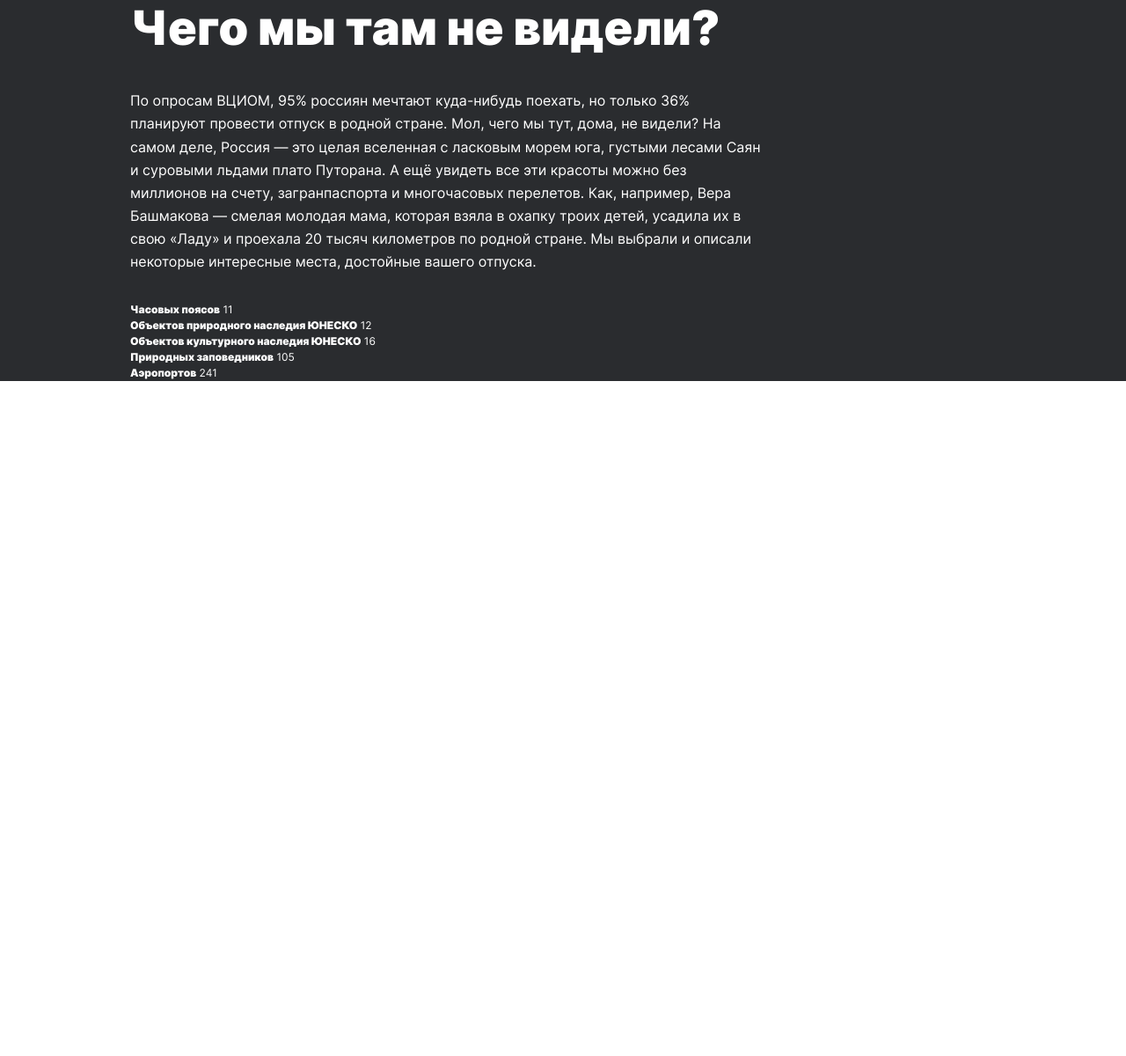
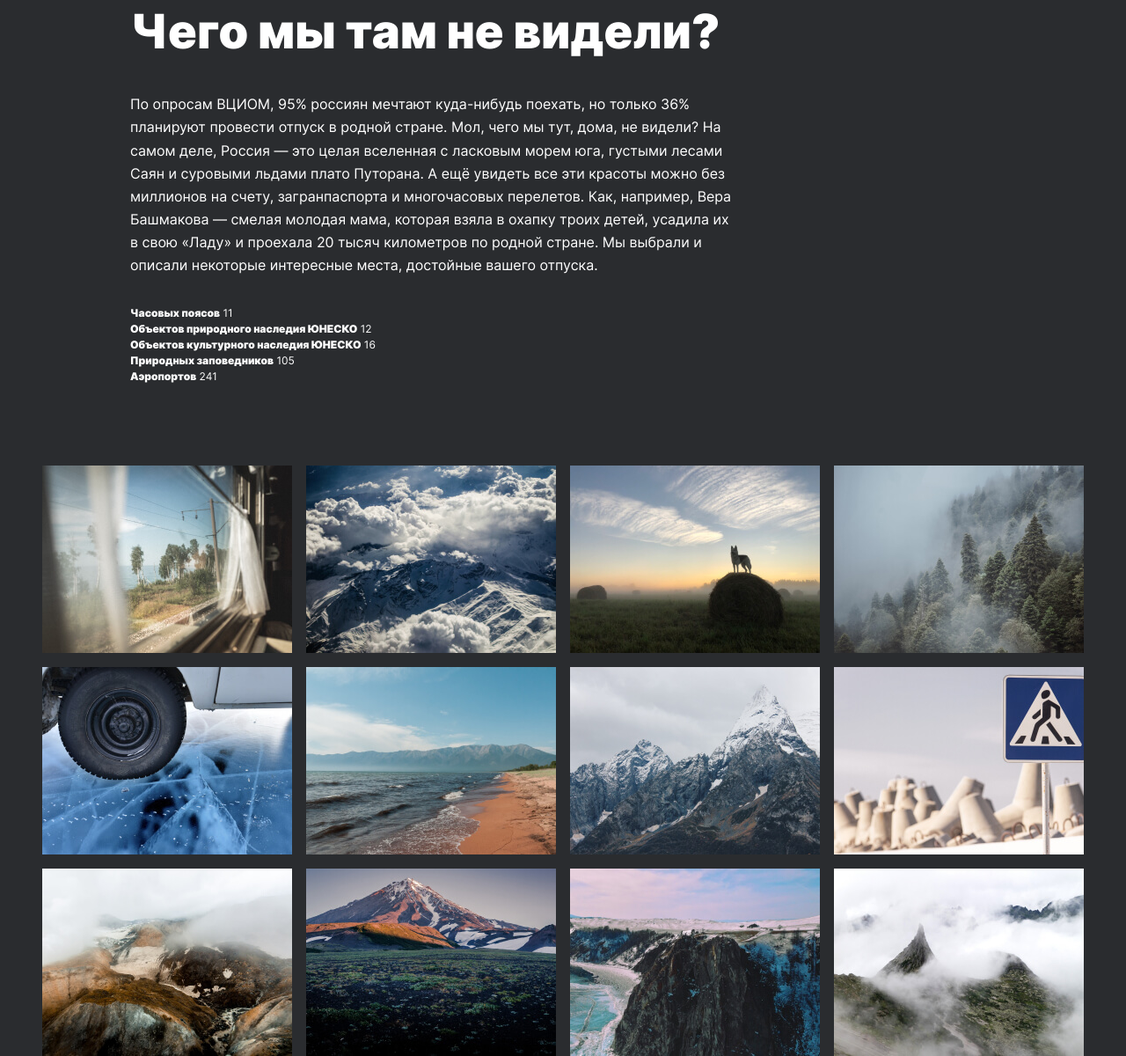
Before and after one commit to Mori-verum/russian-travel, a plain HTML site: page index.html in a window 1280 px wide. Shown: the part 1229-2429 px from the top of the page at 88% size. Before the commit the page ends 1662 px from the top, so only its background shows below. Drawn offline with Linux system fonts and the light colour scheme; files whose address does not match are found by name.

Commit message:
4th block

```diff
--- /dev/null
+++ b/blocks/intro/__span-accent/intro__span-accent.css
@@ -0,0 +1,3 @@
+.intro__span-accent {
+  font-weight: 700;
+}
--- a/blocks/intro/intro.css
+++ b/blocks/intro/intro.css
@@ -10,23 +10,18 @@
   }
 }
 
-@media screen and (max-width: 928px) {
+@media screen and (min-width: 768px) and (max-width: 944px) {
   .intro {
-    margin: 90px auto;
-  }
-}
-
-@media screen and (min-width: 768px) {
-  .intro {
+    margin: 92px auto;
     max-width: 720px;
     margin-top: 88px;
   }
 }
 
-@media screen and (max-width: 706px) {
+@media screen and (max-width: 768px) {
   .intro {
-    margin-left: 16px;
-    margin-right: 16px;
+    margin-left: 24px;
+    margin-right: 24px;
   }
 }
 
--- a/blocks/lead/__caption/lead__caption.css
+++ b/blocks/lead/__caption/lead__caption.css
@@ -8,7 +8,13 @@
   color: #fff;
 }
 
-@media screen and (max-width: 928px) {
+@media screen and (max-width: 944px) {
+  .lead__caption {
+    margin-left: calc((100vw - 720px)/2);
+  }
+}
+
+@media screen and (max-width: 768px) {
   .lead__caption {
     margin-left: 24px;
   }
--- /dev/null
+++ b/blocks/photo-grid/photo-grid.css
@@ -0,0 +1,35 @@
+.photo-grid {
+  margin-top: 92px;
+  display: grid;
+  justify-content: center;
+  grid-template-columns: repeat(auto-fit, 284px);
+  gap: 16px;
+}
+
+@media screen and (max-width: 1200px) {
+  .photo-grid {
+    grid-template-columns: repeat(auto-fit, 300px);
+    gap: 14px;
+  }
+}
+
+@media screen and (max-width: 944px) {
+  .photo-grid {
+    margin-top: 88px;
+    grid-template-columns: repeat(auto-fit, 352px);
+    gap: 14px;
+  }
+}
+
+@media screen and (max-width: 368px) {
+  .photo-grid {
+    margin-top: 64px;
+    grid-template-columns: repeat(auto-fit, 288px);
+    gap: 12px;
+  }
+}
+
+.photo-grid__item {
+  object-fit: cover;
+  width: 100%;
+}
--- a/index.html
+++ b/index.html
@@ -22,7 +22,7 @@
         <h1 class="lead__title">Путешествия по России</h1>
         <p class="lead__subtitle">Настоящая страна не в выпусках новостей, а здесь.</p>
         <figure class="lead__items">
-          <img class="lead__image" src="./images/lead__image.jpg">
+          <img class="lead__image" src="./images/lead__image.jpg" alt="Картинка Путешествия по России">
           <figcaption class="lead__caption">ваша полка — верхняя</figcaption>
         </figure>
       </section>
@@ -35,12 +35,26 @@
           смелая молодая мама, которая взяла в охапку троих детей, усадила их в свою «Ладу» и проехала 20 тысяч
           километров по родной стране. Мы выбрали и описали некоторые интересные места, достойные вашего отпуска.</p>
         <ul class="intro__list">
-          <li><b>Часовых поясов</b> 11</li>
-          <li><b>Объектов природного наследия ЮНЕСКО</b> 12 </li>
-          <li><b>Объектов культурного наследия ЮНЕСКО</b> 16</li>
-          <li><b>Природных заповедников</b> 105</li>
-          <li><b>Аэропортов</b> 241</li>
+          <li><span class="intro__span-accent">Часовых поясов</span> 11</li>
+          <li><span class="intro__span-accent">Объектов природного наследия ЮНЕСКО</span> 12 </li>
+          <li><span class="intro__span-accent">Объектов культурного наследия ЮНЕСКО</span> 16</li>
+          <li><span class="intro__span-accent">Природных заповедников</span> 105</li>
+          <li><span class="intro__span-accent">Аэропортов</span> 241</li>
         </ul>
+      </section>
+      <section class="photo-grid">
+        <img class="photo-grid__item" src="/images/photo-grid__item1.jpg" alt="Пейзаж России">
+        <img class="photo-grid__item" src="/images/photo-grid__item2.jpg" alt="Пейзаж России">
+        <img class="photo-grid__item" src="/images/photo-grid__item3.jpg" alt="Пейзаж России">
+        <img class="photo-grid__item" src="/images/photo-grid__item4.jpg" alt="Пейзаж России">
+        <img class="photo-grid__item" src="/images/photo-grid__item5.jpg" alt="Пейзаж России">
+        <img class="photo-grid__item" src="/images/photo-grid__item6.jpg" alt="Пейзаж России">
+        <img class="photo-grid__item" src="/images/photo-grid__item7.jpg" alt="Пейзаж России">
+        <img class="photo-grid__item" src="/images/photo-grid__item8.jpg" alt="Пейзаж России">
+        <img class="photo-grid__item" src="/images/photo-grid__item9.jpg" alt="Пейзаж России">
+        <img class="photo-grid__item" src="/images/photo-grid__item10.jpg" alt="Пейзаж России">
+        <img class="photo-grid__item" src="/images/photo-grid__item11.jpg" alt="Пейзаж России">
+        <img class="photo-grid__item" src="/images/photo-grid__item12.jpg" alt="Пейзаж России">
       </section>
     </main>
   </div>
--- a/pages/index.css
+++ b/pages/index.css
@@ -22,5 +22,7 @@
 @import url('../blocks/intro/__title/intro__title.css');
 @import url('../blocks/intro/__text/intro__text.css');
 @import url('../blocks/intro/__list/intro__list.css');
+@import url('../blocks/intro/__span-accent/intro__span-accent.css');
 
 /*Стили для Photo-grid*/
+@import url('../blocks/photo-grid/photo-grid.css');
```
